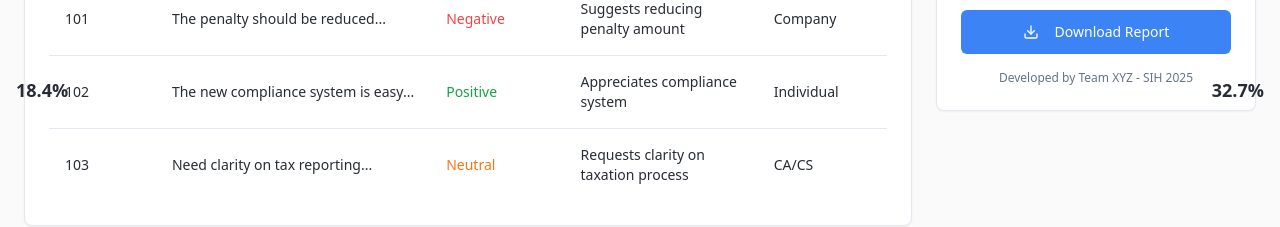
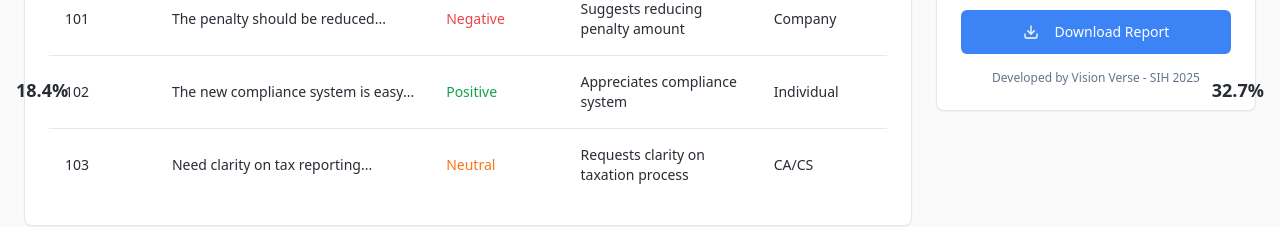
Before and after one commit to Gangadhar017/exact-exact-please, a React (Vite) app: page / in a window 1280 px wide. Shown: the part 680-907 px from the top of the page. Built offline with nearby package versions, Linux system fonts and the light colour scheme.

Commit message:
Refactor: Update team name
Change "Team XYZ" to "Vision Verse" in the codebase.

```diff
--- a/src/components/Sidebar.tsx
+++ b/src/components/Sidebar.tsx
@@ -48,7 +48,7 @@ const Sidebar = () => {
               Download Report
             </Button>
             <p className="text-xs text-muted-foreground text-center">
-              Developed by Team XYZ - SIH 2025
+              Developed by Vision Verse - SIH 2025
             </p>
           </div>
         </CardContent>
```
